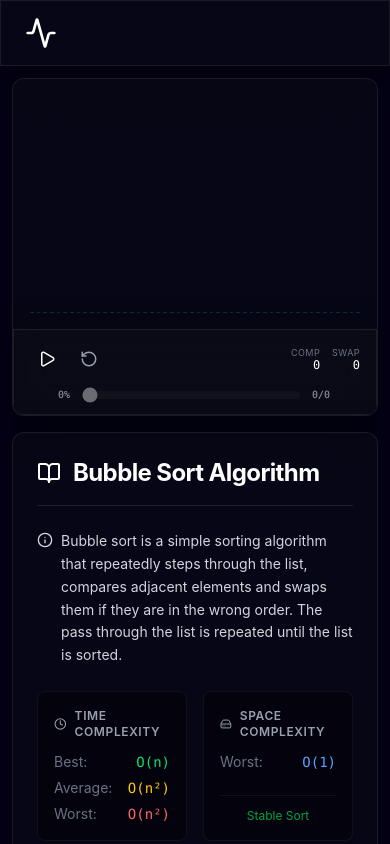
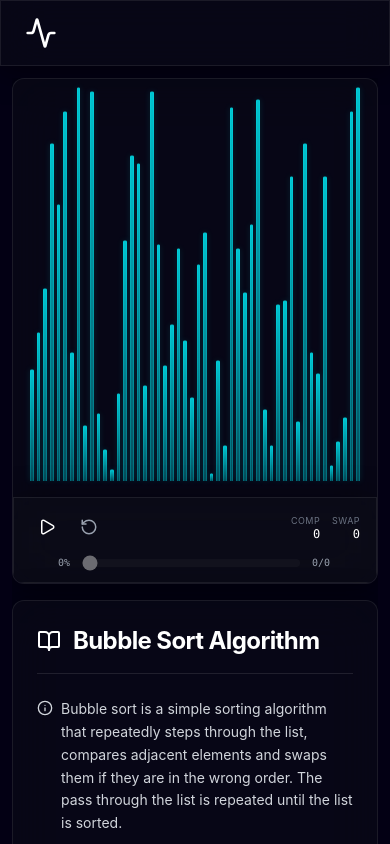
Before and after one commit to Mithuncoding/sorting, a React (Vite) app: page /visualizer in a window 390 px wide. Shown: the top 844 px of the page. Built offline with nearby package versions, Linux system fonts and the light colour scheme.

Commit message:
fix: mobile viz height — use explicit h-[60vh] instead of flex-1 inside scrollable container

```diff
--- a/src/components/visualizer/Visualizer.tsx
+++ b/src/components/visualizer/Visualizer.tsx
@@ -185,7 +185,7 @@ export const Visualizer: React.FC<{ isSecondary?: boolean }> = ({ isSecondary =
   };
 
   return (
-    <div className="flex-1 w-full min-h-[250px] flex flex-col justify-end items-center px-4 pb-4 overflow-hidden relative">
+    <div className="flex-1 w-full h-full min-h-0 flex flex-col justify-end items-center px-4 pb-4 overflow-hidden relative">
       {visualizationMode === 'bars' && renderBars()}
       {visualizationMode === 'scatter' && renderScatter()}
       {visualizationMode === 'color' && renderColorWheel()}
--- a/src/pages/VisualizerApp.tsx
+++ b/src/pages/VisualizerApp.tsx
@@ -39,8 +39,8 @@ function App() {
         <main className="flex-1 flex flex-col gap-4 md:gap-6 overflow-y-auto custom-scrollbar md:pr-2 order-1 md:order-2">
 
           {/* Top Visualization & Stats Area */}
-          <section className="flex-1 min-h-[300px] md:min-h-[500px] glass-panel rounded-xl flex flex-col overflow-hidden relative shadow-2xl border border-white/5">
-             <div className="flex-1 relative flex flex-col md:flex-row">
+          <section className="h-[60vh] md:h-auto md:flex-1 md:min-h-[500px] glass-panel rounded-xl flex flex-col overflow-hidden relative shadow-2xl border border-white/5">
+             <div className="flex-1 relative flex flex-col md:flex-row min-h-0">
                <div className={`flex-1 relative flex flex-col ${isRaceMode ? 'border-b md:border-b-0 md:border-r border-white/10' : ''}`}>
                  {isRaceMode && <div className="absolute top-2 left-4 text-xs font-bold text-[--color-neon-cyan] bg-black/50 px-2 py-1 rounded z-10">{algorithm}</div>}
                  <Visualizer />
```
